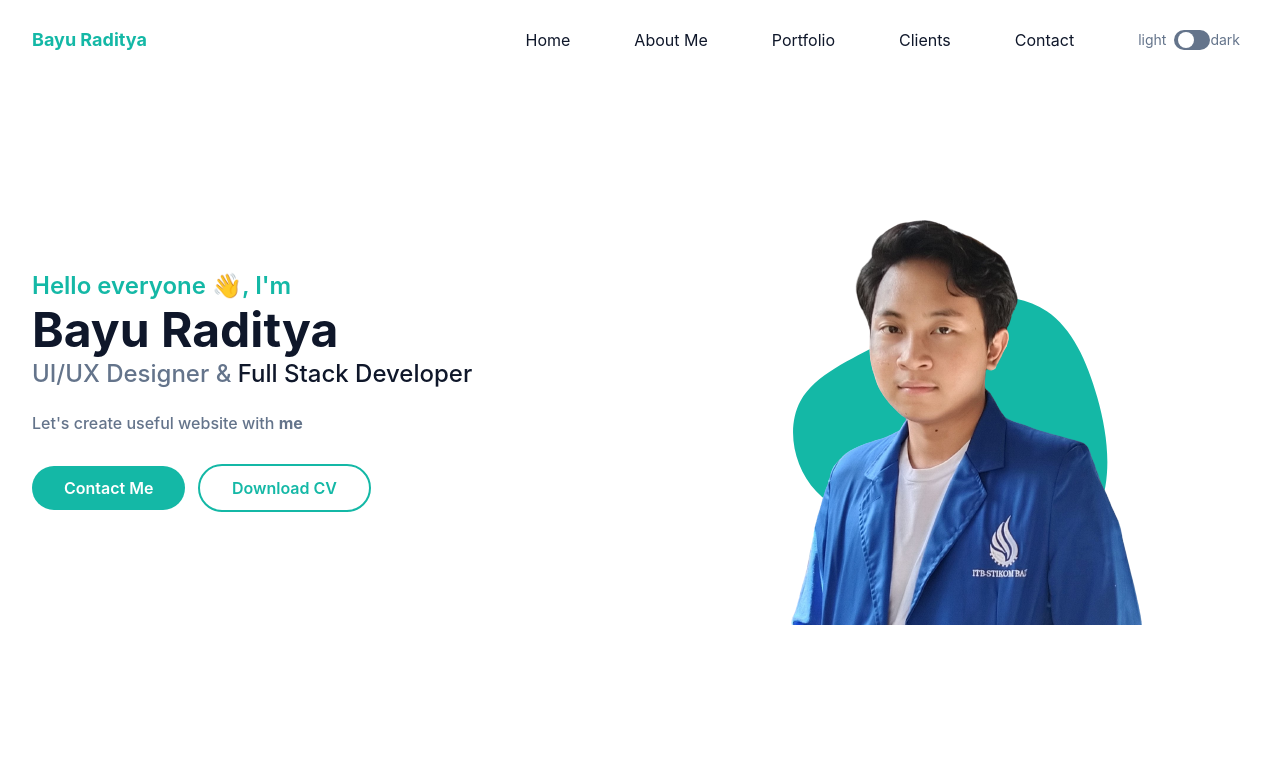
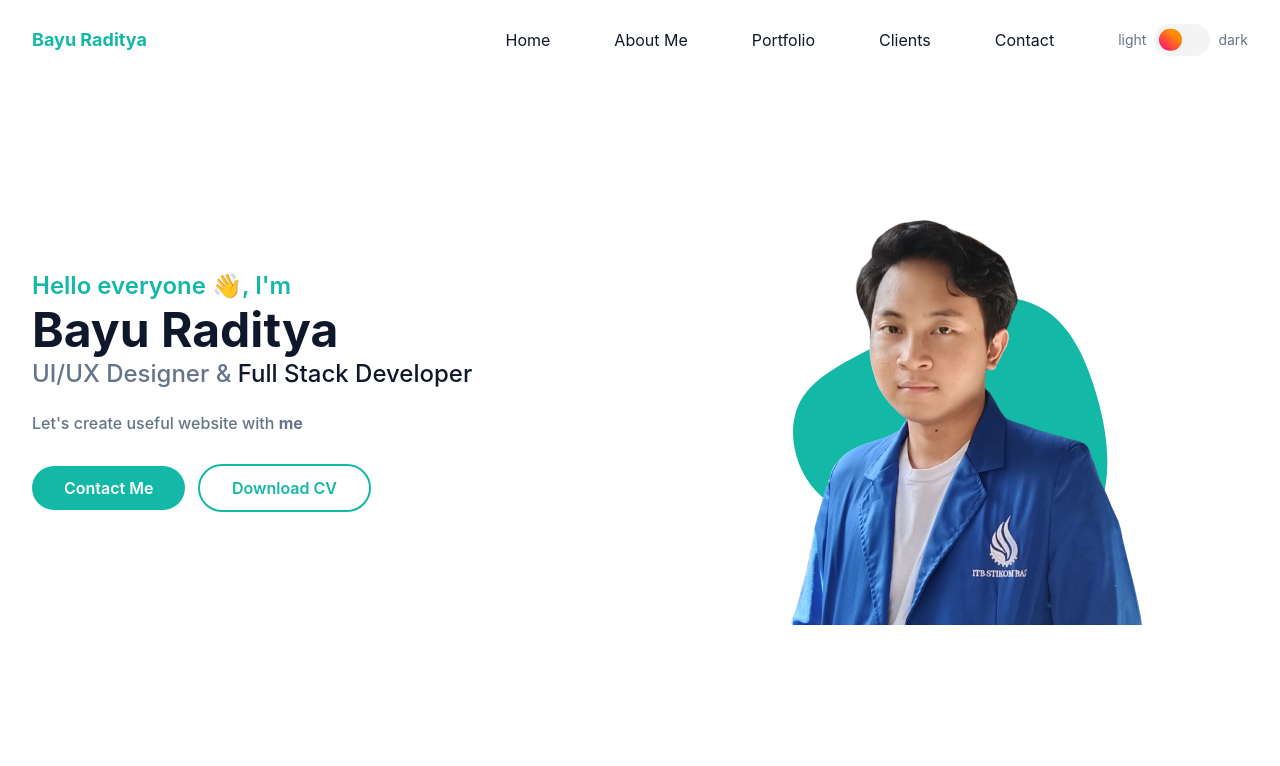
Before and after one commit to bayuraditya/bayuraditya.github.io, a website with bundled scripts: page index.html in a window 1280 px wide. Shown: the top 766 px of the page. Built offline with nearby package versions, Linux system fonts and the light colour scheme.

Commit message:
ubah toggle dan rapiin

```diff
--- a/index.html
+++ b/index.html
@@ -7,6 +7,7 @@
     <title>Portfolio Tailwind</title>
     <link rel="icon" href="dist\img\icon\WEB LOGO br.png" type="image/gif" sizes="16x16" />
     <link rel="stylesheet" href="style.css" />
+    <link rel="stylesheet" href="tambahanCss.css" />
 
     <script>
       if (localStorage.theme === "dark" || (!("theme" in localStorage) && window.matchMedia("(prefers-color-scheme: dark)").matches)) {
@@ -53,7 +54,7 @@
                 <li class="group">
                   <a href="#contact" class="mx-8 flex py-2 text-base text-dark group-hover:text-primary dark:text-white">Contact</a>
                 </li>
-                <li class="group mt-3 flex items-center pl-8 lg:mt-0">
+                <!-- <li class="group mt-3 flex items-center pl-8 lg:mt-0">
                   <div class="flex">
                     <span class="mr-2 text-sm text-slate-500">light</span>
                     <input type="checkbox" class="hidden" id="dark-toggle" />
@@ -64,6 +65,17 @@
                     </label>
                     <span class="mr-2 text-sm text-slate-500">dark</span>
                   </div>
+                </li> -->
+
+                <li class="group mt-3 flex items-center pl-8 lg:mt-0">
+                  <!-- toggle dari template uiverse.io -->
+                  <span class="mr-2 text-sm text-slate-500">light</span>
+                  <label for="dark-toggle" class="switch">
+                    <input type="checkbox" id="dark-toggle" />
+                    <span class="slider"></span>
+                  </label>
+                  <span class="ml-2 text-sm text-slate-500">dark</span>
+                  <!-- toggle dari template uiverse.io -->
                 </li>
               </ul>
             </nav>
@@ -91,10 +103,11 @@
               class="rounded-full bg-primary py-3 px-8 text-base font-semibold text-white transition duration-300 ease-in-out hover:opacity-80 hover:shadow-lg"
               >Contact Me</a
             >
+            <div class="sm:hidden"><br /></div>
             <a
               href="I Putu Gede Bayu Raditya Pratama_CV.pdf"
               download=""
-              class="ml-2 rounded-full border-2 border-primary py-3 px-8 text-base font-semibold text-primary transition duration-300 ease-in-out hover:opacity-80 hover:shadow-lg"
+              class="rounded-full border-2 border-primary py-3 px-8 text-base font-semibold text-primary transition duration-300 ease-in-out hover:opacity-80 hover:shadow-lg lg:ml-2"
               >Download CV</a
             >
           </div>
--- /dev/null
+++ b/tambahanCss.css
@@ -0,0 +1,56 @@
+/* The switch - the box around the slider */
+.switch {
+  --width-of-switch: 3.5em;
+  --height-of-switch: 2em;
+  /* size of sliding icon -- sun and moon */
+  --size-of-icon: 1.4em;
+  /* it is like a inline-padding of switch */
+  --slider-offset: 0.3em;
+  position: relative;
+  width: var(--width-of-switch);
+  height: var(--height-of-switch);
+}
+
+/* Hide default HTML checkbox */
+.switch input {
+  opacity: 0;
+  width: 0;
+  height: 0;
+}
+
+/* The slider */
+.slider {
+  position: absolute;
+  cursor: pointer;
+  top: 0;
+  left: 0;
+  right: 0;
+  bottom: 0;
+  background-color: #f4f4f5;
+  transition: 0.4s;
+  border-radius: 30px;
+}
+
+.slider:before {
+  position: absolute;
+  content: "";
+  height: var(--size-of-icon, 1.4em);
+  width: var(--size-of-icon, 1.4em);
+  border-radius: 20px;
+  left: var(--slider-offset, 0.3em);
+  top: 50%;
+  transform: translateY(-50%);
+  background: linear-gradient(40deg, #ff0080, #ff8c00 70%);
+  transition: 0.4s;
+}
+
+input:checked + .slider {
+  background-color: #303136;
+}
+
+input:checked + .slider:before {
+  left: calc(100% - (var(--size-of-icon, 1.4em) + var(--slider-offset, 0.3em)));
+  background: #303136;
+  /* change the value of second inset in box-shadow to change the angle and direction of the moon  */
+  box-shadow: inset -3px -2px 5px -2px #8983f7, inset -10px -4px 0 0 #a3dafb;
+}
```
Also changed, not shown: style.css.
